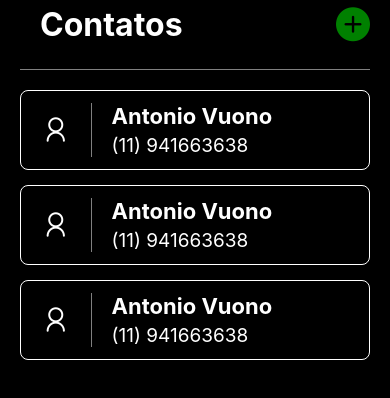
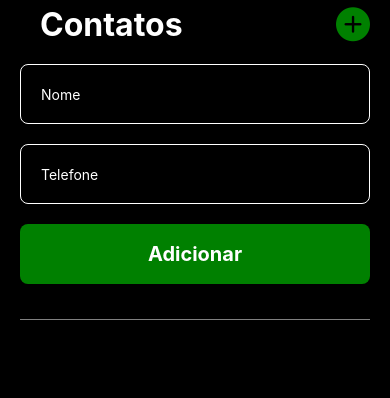
Before and after one commit to antoniovuono/react-native-reanimated-studies, a React Native app: screen / in a window 390 px wide. Shown: the top 398 px of the page. Built offline with nearby package versions, Linux system fonts and the light colour scheme.

Commit message:
visual part created

```diff
--- /dev/null
+++ b/src/Screens/ExerciseList/components/AddContactButton/index.tsx
@@ -0,0 +1,11 @@
+import React from "react";
+
+import { Container, Title } from "./styles";
+
+export const AddContactButton = () => {
+    return (
+        <Container activeOpacity={0.6}>
+            <Title>Adicionar</Title>
+        </Container>
+    );
+};
--- /dev/null
+++ b/src/Screens/ExerciseList/components/AddContactButton/styles.ts
@@ -0,0 +1,16 @@
+import styled from "styled-components/native";
+
+export const Container = styled.TouchableOpacity`
+    width: 100%;
+    height: 60px;
+    background-color: green;
+    justify-content: center;
+    align-items: center;
+    border-radius: 8px;
+`;
+
+export const Title = styled.Text`
+    font-size: 20px;
+    color: white;
+    font-weight: bold;
+`;
--- a/src/Screens/ExerciseList/components/Contact/index.tsx
+++ b/src/Screens/ExerciseList/components/Contact/index.tsx
@@ -10,7 +10,12 @@ import {
     UserName,
 } from "./styles";
 
-export const Contact = () => {
+export interface IContactInfo {
+    name: string;
+    phone: string;
+}
+
+export const Contact = ({ name, phone }: IContactInfo) => {
     return (
         <Container>
             <IconContent>
@@ -19,8 +24,8 @@ export const Contact = () => {
             <Divider />
 
             <UserDetails>
-                <UserName>Antonio Vuono</UserName>
-                <Phone>(11) 941663638</Phone>
+                <UserName>{name}</UserName>
+                <Phone>{phone}</Phone>
             </UserDetails>
         </Container>
     );
--- /dev/null
+++ b/src/Screens/ExerciseList/components/InputText/index.tsx
@@ -0,0 +1,19 @@
+import React from "react";
+import { TextInputProps } from "react-native";
+
+import { Container } from "./styles";
+
+interface ITextInput extends TextInputProps {
+    placeholder: string;
+}
+
+export const InputText = ({ placeholder, ...rest }: ITextInput) => {
+    return (
+        <Container
+            {...rest}
+            placeholder={placeholder}
+            maxLength={50}
+            autoCapitalize="none"
+        />
+    );
+};
--- /dev/null
+++ b/src/Screens/ExerciseList/components/InputText/styles.ts
@@ -0,0 +1,14 @@
+import { TextInput } from "react-native";
+import styled from "styled-components/native";
+
+export const Container = styled(TextInput).attrs({
+    placeholderTextColor: "#FFFFFF",
+})`
+    width: 100%;
+    height: 60px;
+    border-radius: 8px;
+    border: 1px solid white;
+    padding-left: 20px;
+    color: white;
+    margin-bottom: 20px;
+`;
--- a/src/Screens/ExerciseList/index.tsx
+++ b/src/Screens/ExerciseList/index.tsx
@@ -1,17 +1,26 @@
 import { AntDesign } from "@expo/vector-icons";
-import React from "react";
+import React, { useState } from "react";
 import { StatusBar } from "react-native";
 
-import { Contact } from "./components/Contact";
+import { AddContactButton } from "./components/AddContactButton";
+import { Contact, IContactInfo } from "./components/Contact";
+import { InputText } from "./components/InputText";
 import {
     Container,
     Divider,
+    FormContent,
     HeaderContent,
     ListContent,
     Title,
 } from "./styles";
 
 export const ExerciseList = () => {
+    const [contacts, setContacts] = useState<IContactInfo[]>([]);
+
+    const handleOpenContactForm = () => {};
+
+    const handleAddContact = () => {};
+
     return (
         <>
             <StatusBar
@@ -24,12 +33,18 @@ export const ExerciseList = () => {
                     <Title>Contatos</Title>
                     <AntDesign name="pluscircle" size={34} color="green" />
                 </HeaderContent>
+                <FormContent>
+                    <InputText placeholder="Nome" />
+                    <InputText placeholder="Telefone" />
+
+                    <AddContactButton />
+                </FormContent>
                 <ListContent>
                     <Divider />
 
-                    <Contact />
-                    <Contact />
-                    <Contact />
+                    {contacts.map((index) => (
+                        <Contact name="Antonio Vuono" phone="(11) 941663638" />
+                    ))}
                 </ListContent>
             </Container>
         </>
--- a/src/Screens/ExerciseList/styles.ts
+++ b/src/Screens/ExerciseList/styles.ts
@@ -10,6 +10,11 @@ export const HeaderContent = styled.View`
     align-items: center;
     justify-content: space-between;
     padding: 5px 20px;
+`;
+
+export const FormContent = styled.View`
+    width: 100%;
+    padding: 15px 20px;
 `;
 
 export const Title = styled.Text`
```
Also changed, not shown: src/utils/data.js (added).
